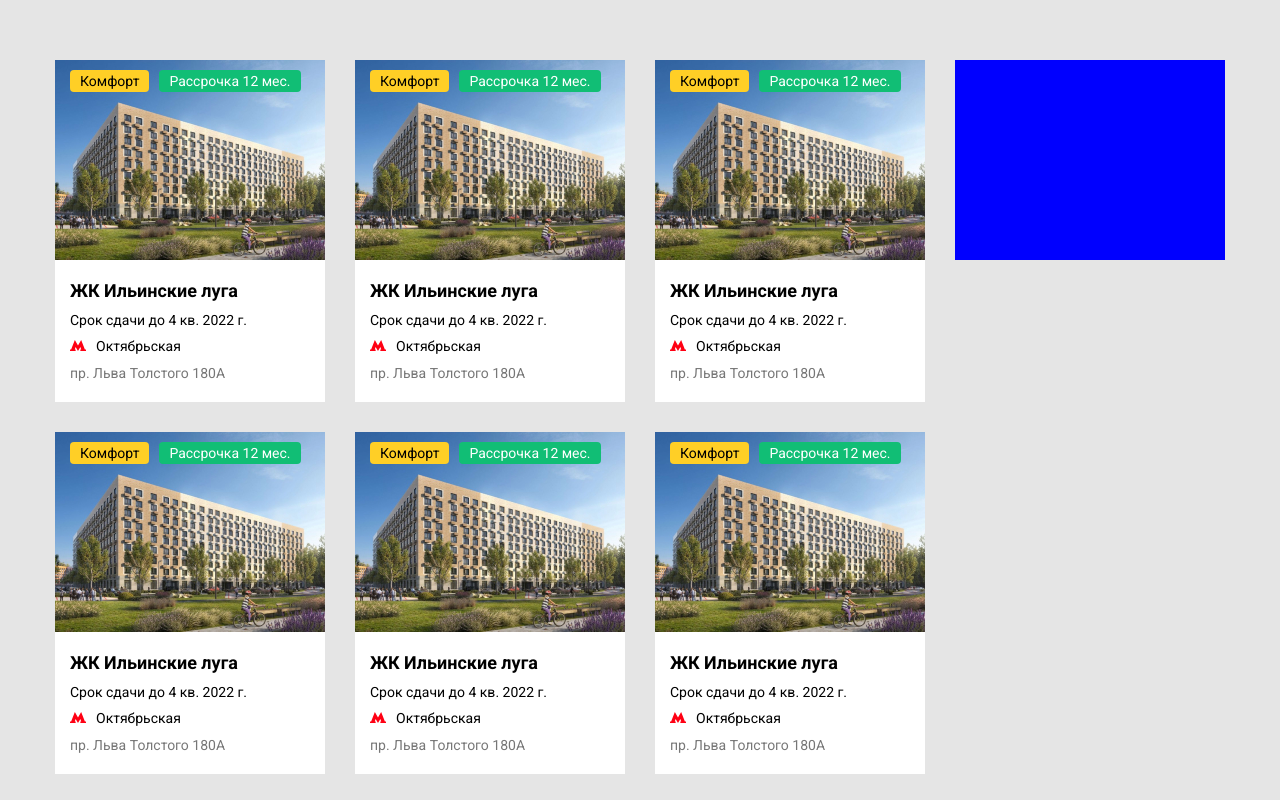
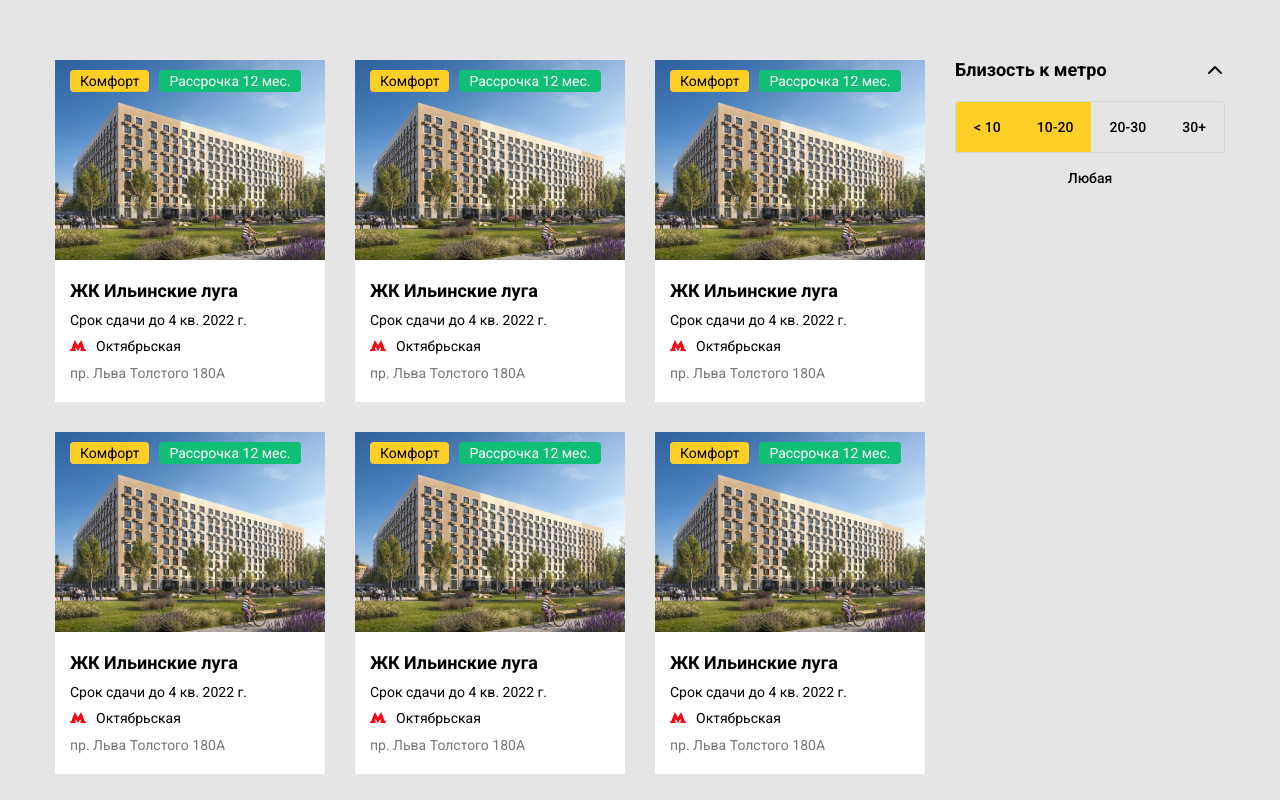
Before and after one commit to EvgeniiGrinko/estate-page, a plain HTML site: page index.html in a window 1280 px wide. Shown: the top 800 px of the page. Drawn offline with Linux system fonts and the light colour scheme.

```diff
--- a/css/main.css
+++ b/css/main.css
@@ -25,7 +25,6 @@ body {
 .sidebar {
   width: 270px;
   height: 200px;
-  background-color: blue;
 }
 .cards-holder {
   display: flex;
@@ -139,3 +138,85 @@ a.card-link:hover {
   margin-right: 10px;
   vertical-align: bottom;
 }
+/*sidebar*/
+.widget {
+}
+.widget__title {
+  position: relative;
+  font-weight: bold;
+  font-size: 18px;
+  line-height: 1.16;
+  color: #000000;
+  margin-bottom: 20px;
+}
+.widget__title::after {
+  content: "";
+  width: 20px;
+  height: 20px;
+  position: absolute;
+  right: 0;
+  top: 0;
+  background-image: url("./../img/icons/chevron-up.svg");
+  background-repeat: no-repeat;
+  background-size: initial;
+  background-position: center;
+}
+
+.widget__body {
+}
+/*location buttons group*/
+.location {
+}
+.location__row {
+  display: flex;
+  flex-wrap: nowrap;
+}
+.location__row:first-child {
+  border-radius: 4px 4px 0 0;
+  overflow: hidden;
+  border: 1px solid #d6d6d6;
+  box-sizing: border-box;
+}
+.location__row:last-child {
+  border-radius: 0 0 4px 4px;
+  border-top: none;
+}
+.location__btn {
+  flex-grow: 1;
+  font-family: inherit;
+  height: 50px;
+  padding: 0 15px;
+  background-color: transparent;
+  border: none;
+  text-align: center;
+  font-style: normal;
+  font-weight: 500;
+  font-size: 14px;
+  line-height: 50px;
+  cursor: pointer;
+  transition: background-color 0.2s ease-in;
+}
+.location__btn:hover {
+  background-color: #fae390;
+}
+
+.location__chekbox {
+  width: 1px;
+  height: 1px;
+  position: absolute;
+  opacity: 0;
+  appearance: none;
+}
+.location__chekbox:checked + .location__btn {
+  background-color: #ffcf26;
+}
+.location__chekbox:checked + .location__btn:hover {
+  background-color: #ddaf09;
+}
+/* .location__btn--active {
+  background-color: #ffcf26;
+  border-radius: 0;
+}
+.location__btn--active:hover {
+  background-color: #ddaf09;
+} */
--- a/index.html
+++ b/index.html
@@ -188,7 +188,38 @@
                 Показать еще
             </button>
             </main>
-            <aside class="sidebar"></aside>
+            <aside class="sidebar">
+                <!--Widget-->
+                <div class="widget">
+                    <div class="widget__title">
+                        Близость к метро
+                    </div>
+                    <div class="widget__body">
+                        <!--location-->
+                        <div class="location">
+                            <div class="location__row">
+                                <input type="checkbox" id="location-01" checked class="location__chekbox">
+                                <label class="location__btn location__btn--active" for="location-01">&lt; 10</label>
+
+                                <input type="checkbox" id="location-02"checked class="location__chekbox">
+                                <label class="location__btn location__btn--active" for="location-02">10-20</label>
+
+                                <input type="checkbox" id="location-03" class="location__chekbox">
+                                <label class="location__btn" for="location-03">20-30</label>
+
+                                <input type="checkbox" id="location-04" class="location__chekbox">
+                                <label class="location__btn" for="location-04">30+</label>
+                            </div>
+                            <div class="location__row">
+                                <input type="checkbox" id="location-05" class="location__chekbox">
+                                <label class="location__btn" for="location-05">Любая</label>
+                            </div>
+                        </div>
+                         <!--//location-->
+                    </div>
+                </div>
+                <!--//Widget-->
+            </aside>
         </div>
     </div>
 
```
